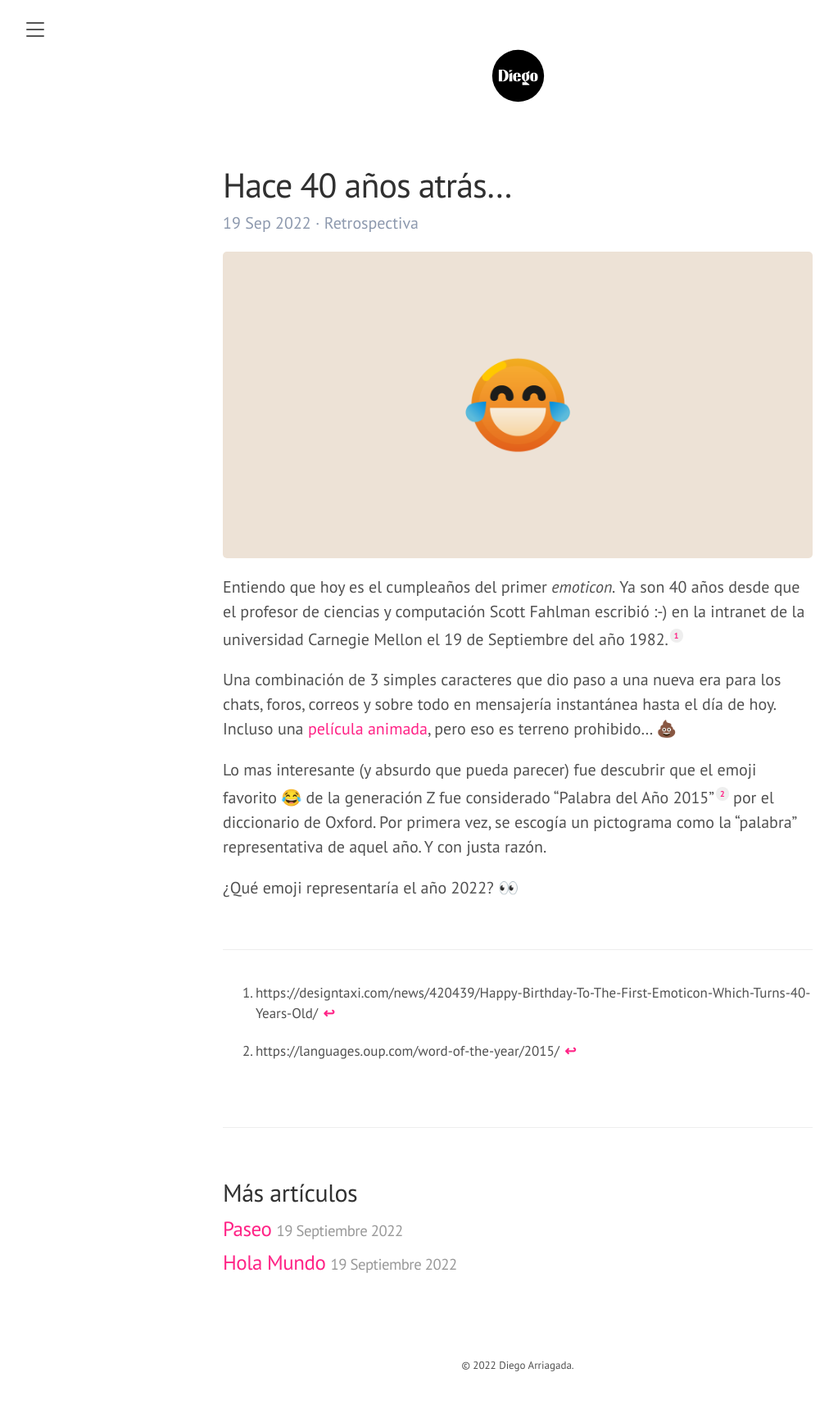
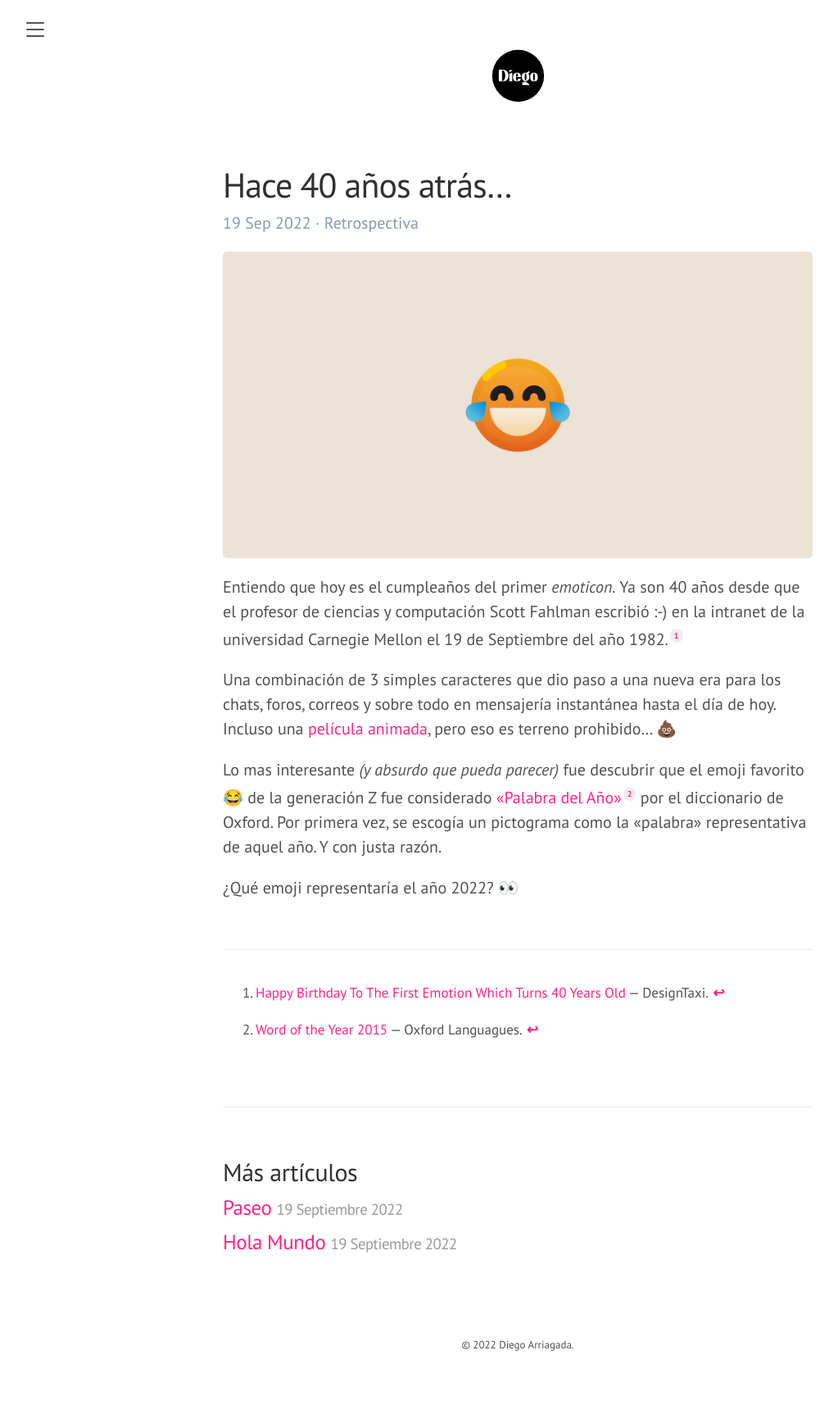
Before and after one commit to darriagada/darriagada.github.io, a Jekyll site: the page built from _posts/2022-09-19-emoticons.md, in a window 1280 px wide. Shown: the whole page at 82% size, without its empty margins (8-1031 px from the left). Built offline with Jekyll 4.4.1, drawn with Linux system fonts in a browser that asks for light colours; comment, search, counter and statistics services are not loaded; after the commit the page ends 1710 px from its top, so only the background shows below that; some of the changed lines change nothing that is shown.

Commit message:
Update 2022-09-19-emoticons.md

```diff
--- a/_posts/2022-09-19-emoticons.md
+++ b/_posts/2022-09-19-emoticons.md
@@ -9,9 +9,9 @@ Entiendo que hoy es el cumpleaños del primer _emoticon._ Ya son 40 años desde
 
 Una combinación de 3 simples caracteres que dio paso a una nueva era para los chats, foros, correos y sobre todo en mensajería instantánea hasta el día de hoy. Incluso una [película animada](https://es.wikipedia.org/wiki/Emoji:_la_pel%C3%ADcula), pero eso es terreno prohibido… 💩
 
-Lo mas interesante (y absurdo que pueda parecer) fue descubrir que el emoji favorito 😂 de la generación Z fue considerado "Palabra del Año 2015"[^fn-word] por el diccionario de Oxford. Por primera vez, se escogía un pictograma como la "palabra" representativa de aquel año. Y con justa razón.
+Lo mas interesante _(y absurdo que pueda parecer)_ fue descubrir que el emoji favorito 😂 de la generación Z fue considerado [«Palabra del Año»](https://languages.oup.com/word-of-the-year/2015/)[^fn-word] por el diccionario de Oxford. Por primera vez, se escogía un pictograma como la «palabra» representativa de aquel año. Y con justa razón.
 
 ¿Qué emoji representaría el año 2022? 👀
 
-[^fn-history]: https://designtaxi.com/news/420439/Happy-Birthday-To-The-First-Emoticon-Which-Turns-40-Years-Old/
-[^fn-word]: https://languages.oup.com/word-of-the-year/2015/
+[^fn-history]: [Happy Birthday To The First Emotion Which Turns 40 Years Old](https://designtaxi.com/news/420439/Happy-Birthday-To-The-First-Emoticon-Which-Turns-40-Years-Old/)  — DesignTaxi.
+[^fn-word]: [Word of the Year 2015](https://languages.oup.com/word-of-the-year/2015/) — Oxford Languagues.
```
